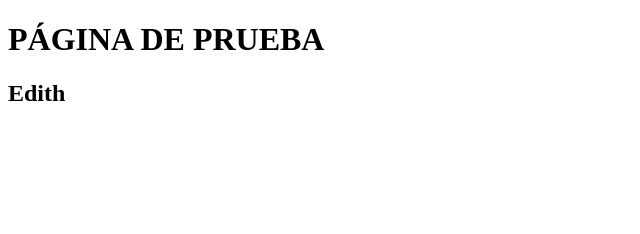
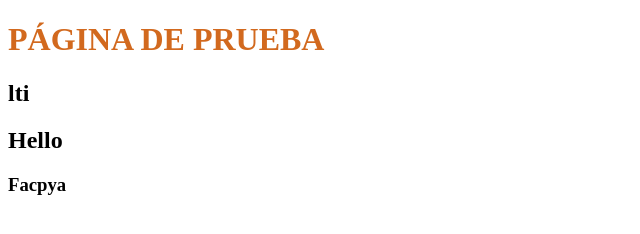
Before and after one commit to EdithVidales/Primera_pag, a plain HTML site: page index.html in a window 1280 px wide. Shown: the whole page, without its empty margins (0-640 px from the left). Drawn offline with Linux system fonts and the light colour scheme.

Commit message:
cambios clase html

```diff
--- a/index.html
+++ b/index.html
@@ -1,5 +1,5 @@
 <!DOCTYPE html>
-<html lang="en">
+<html lang="es">
 <head>
     <meta charset="UTF-8">
     <meta http-equiv="X-UA-Compatible" content="IE=edge">
@@ -7,7 +7,14 @@
     <title>Grupo 51</title>
 </head>
 <body>
-    <H1>PÁGINA DE PRUEBA</H1>
-    <h2>Edith</h2>
+    <h1 style="color: chocolate;" id="header">PÁGINA DE PRUEBA</h1>
+
+    <h2 lang="es" hidden>Edith</h2>
+
+    <h2 tabindex="2" class="h2_nice borde">lti</h2>
+
+    <h2 tabindex="1" lang="en">Hello</h2>
+
+    <h3>Facpya</h3>
 </body>
 </html>
```
